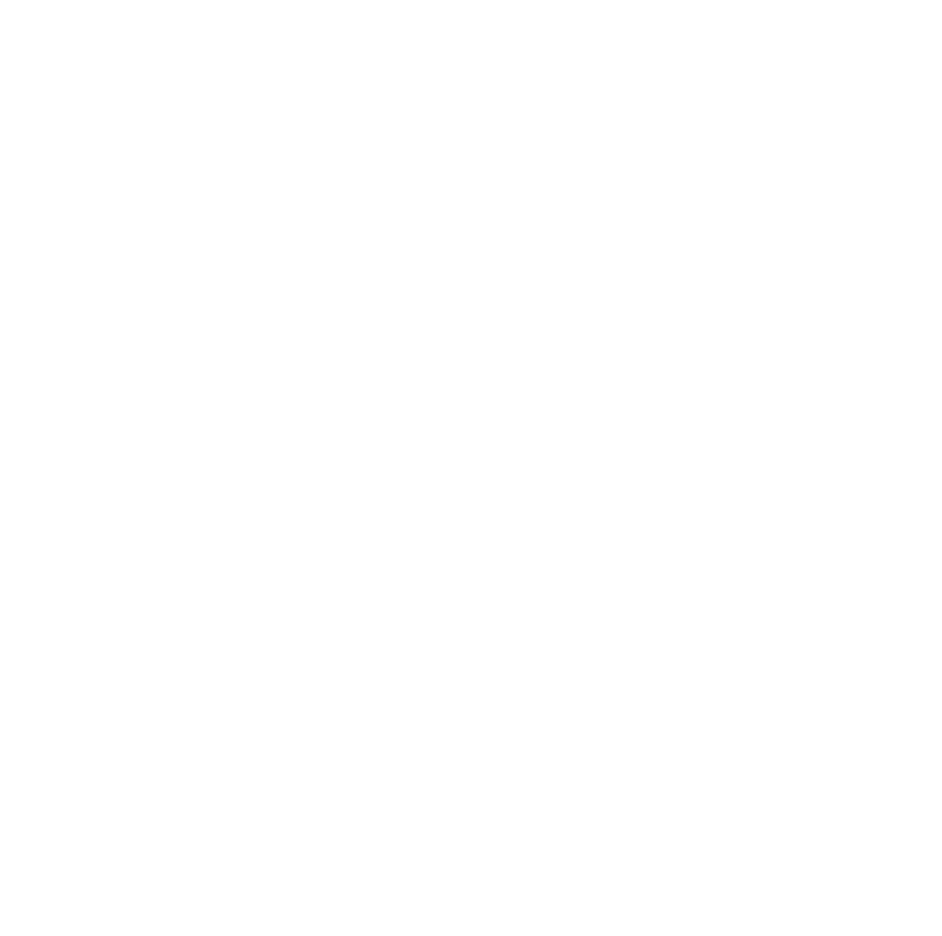
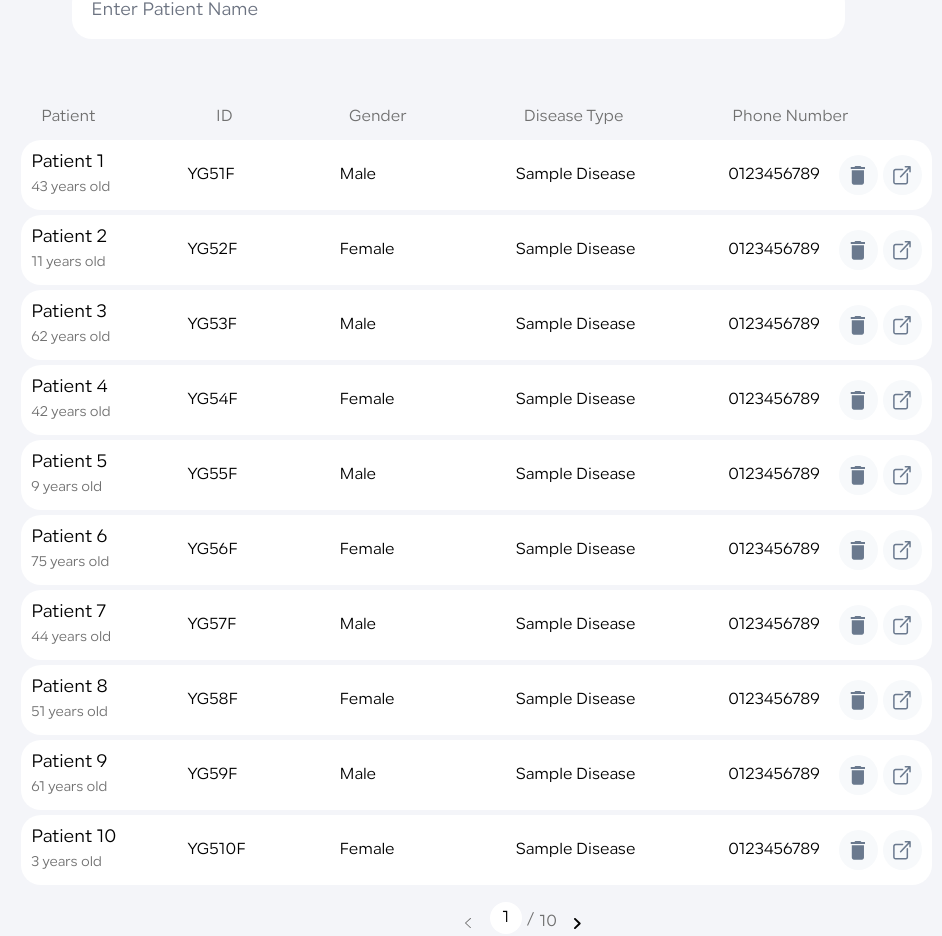
Before and after one commit to m-emadeddin/chemotherapy-management-system, a React (Create React App) app: page /select_patient in a window 1280 px wide. Shown: the part 233-1169 px from the top of the page, without its empty margins (143-1085 px from the left). Before the commit the page ends 800 px from the top, so only its background shows below. Built offline with nearby package versions, Linux system fonts and the light colour scheme.

Commit message:
modified the route

```diff
--- a/src/Routes.jsx
+++ b/src/Routes.jsx
@@ -23,7 +23,7 @@ const ProjectRoutes = () => {
       element: <AppLayout />,
       children: [
         {
-          path: "selectpatient",
+          path: "select_patient",
           element: <SelectPatient />,
         },
         {
--- a/src/components/PatientInfo/index.jsx
+++ b/src/components/PatientInfo/index.jsx
@@ -6,7 +6,7 @@ import PatientTable from "components/PatientTable";
 
 export default function PatientInfo({ patients }) {
   const [currentPage, setCurrentPage] = useState(1);
-  const [popupOpen, setPopupOpen] = useState(false);
+  const [InfoPopupOpen, setInfoPopupOpen] = useState(false);
   const [selectedPatient, setSelectedPatient] = useState(null);
   const [searchBarValue, setSearchBarValue] = useState("");
   const [filteredPatients, setFilteredPatients] = useState([]);
@@ -27,11 +27,11 @@ export default function PatientInfo({ patients }) {
 
   const handleMapClick = (patient) => {
     setSelectedPatient(patient);
-    setPopupOpen(true);
+    setInfoPopupOpen(true);
   };
 
   const togglePopup = () => {
-    setPopupOpen(!popupOpen);
+    setInfoPopupOpen(!InfoPopupOpen);
   };
 
   const indexOfLastPatient = currentPage * patientsPerPage;
@@ -80,7 +80,7 @@ export default function PatientInfo({ patients }) {
         ))}
       </div>
 
-      {popupOpen && (
+      {InfoPopupOpen && (
         <PatientPopup
           name={selectedPatient.name}
           age={selectedPatient.age}
@@ -98,7 +98,7 @@ export default function PatientInfo({ patients }) {
         />
       )}
 
-      {filteredPatients.length > 0 && ( // Conditionally render pagination if there are filtered patients
+      {filteredPatients.length > 0 && (
         <div className="container-xs mt-[15px] flex flex-col items-start pl-[435px] pr-14 md:px-5">
           <div className="flex flex-wrap items-center">
             <Button
@@ -108,7 +108,7 @@ export default function PatientInfo({ patients }) {
               <Img
                 src="images/img_arrow_left_gray_600.svg"
                 alt="arrowleft"
-                className="mt-2.5 h-[11px] self-start"
+                className="mt-2.5 h-[11px] self-center"
               />
             </Button>
             <Text
@@ -117,12 +117,15 @@ export default function PatientInfo({ patients }) {
             >
               {currentPage}
             </Text>
-            <Text as="p" className="ml-[5px] !font-light !text-gray-600">
+            <Text
+              as="p"
+              className="ml-[5px] h-[20px] !font-light !text-gray-600 items-center justify-center"
+            >
               /
             </Text>
             <Text
               as="p"
-              className="ml-[5px] h-[17px] w-[16px] !font-light !text-gray-600"
+              className="ml-[5px] h-[17px] w-[16px] !font-light !text-gray-600 items-center justify-center"
             >
               {totalPages}
             </Text>
@@ -133,7 +136,7 @@ export default function PatientInfo({ patients }) {
               <Img
                 src="images/img_arrow_right.svg"
                 alt="arrowright"
-                className="ml-2.5 mt-2.5 h-[11px] self-start"
+                className="ml-2.5 mt-2.5 h-[11px] self-center "
               />
             </Button>
           </div>
--- a/src/pages/Home.jsx
+++ b/src/pages/Home.jsx
@@ -32,7 +32,7 @@ const Home = () => {
         </li>
         <li style={{ marginBottom: "10px" }}>
           <Link
-            to="/selectpatient"
+            to="/select_patient"
             style={{ color: "#87CEFA", textDecoration: "none" }}
           >
             SelectPatient
```
